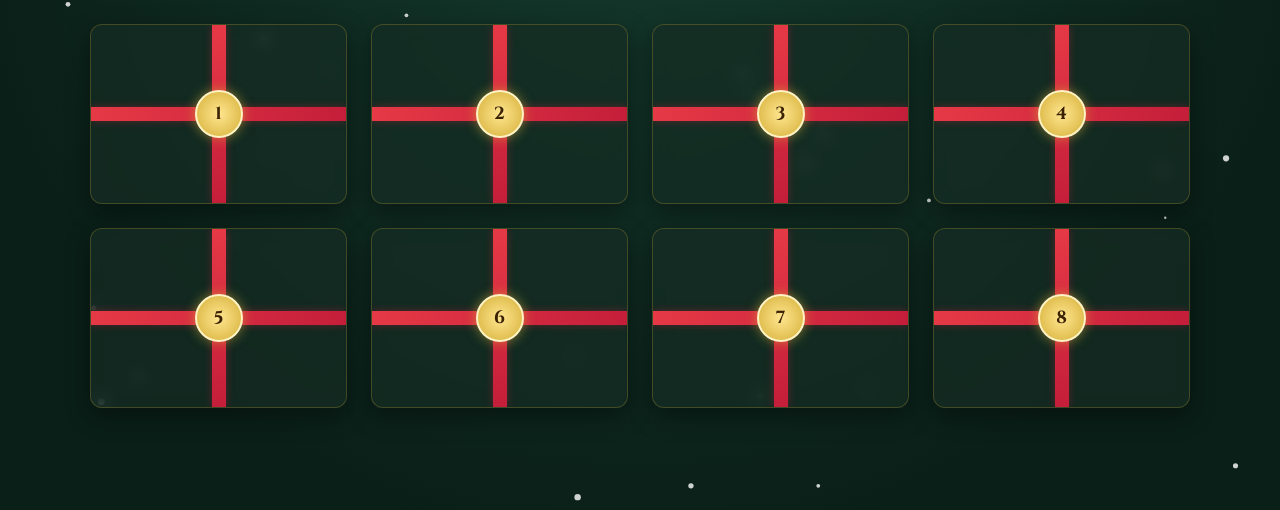
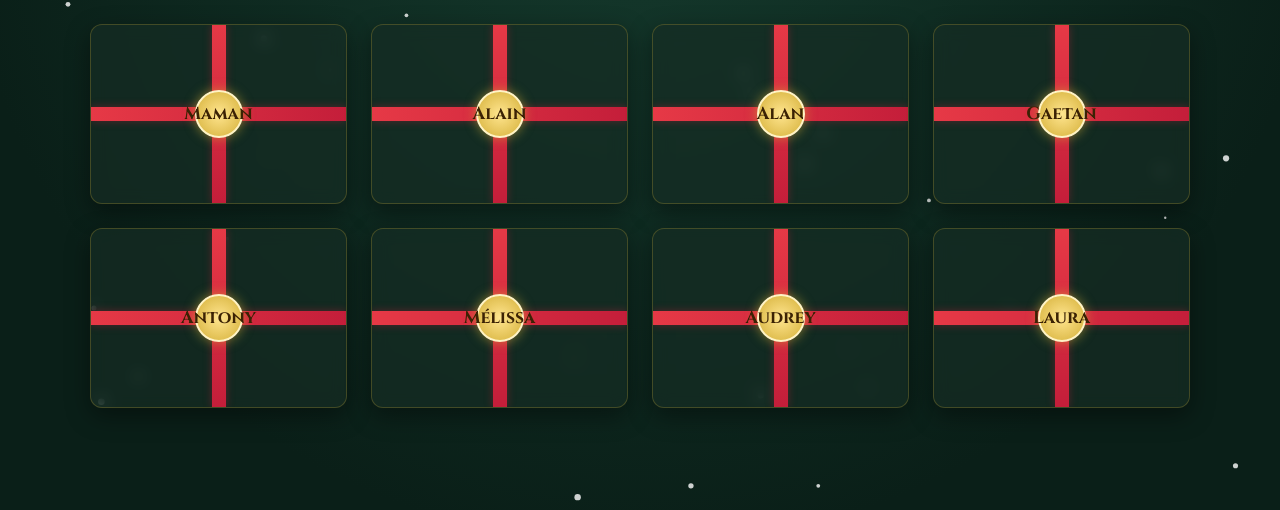
Before and after one commit to aleboudec/secret_santa, a plain HTML site: page index.html in a window 1280 px wide. Shown: the part 290-800 px from the top of the page. Drawn offline with Linux system fonts and the light colour scheme; a web font is replaced by a local one.

Commit message:
Update index.html

```diff
--- a/index.html
+++ b/index.html
@@ -162,14 +162,14 @@
   <div class="container">
     <h1>Secret Santa de la famille Le Boudec</h1>
     <div class="grid">
-      <div class="card" aria-label="Case 1"><span class="card-badge">1</span></div>
-      <div class="card" aria-label="Case 2"><span class="card-badge">2</span></div>
-      <div class="card" aria-label="Case 3"><span class="card-badge">3</span></div>
-      <div class="card" aria-label="Case 4"><span class="card-badge">4</span></div>
-      <div class="card" aria-label="Case 5"><span class="card-badge">5</span></div>
-      <div class="card" aria-label="Case 6"><span class="card-badge">6</span></div>
-      <div class="card" aria-label="Case 7"><span class="card-badge">7</span></div>
-      <div class="card" aria-label="Case 8"><span class="card-badge">8</span></div>
+      <div class="card" aria-label="Case 1"><span class="card-badge">Maman</span></div>
+      <div class="card" aria-label="Case 2"><span class="card-badge">Alain</span></div>
+      <div class="card" aria-label="Case 3"><span class="card-badge">Alan</span></div>
+      <div class="card" aria-label="Case 4"><span class="card-badge">Gaetan</span></div>
+      <div class="card" aria-label="Case 5"><span class="card-badge">Antony</span></div>
+      <div class="card" aria-label="Case 6"><span class="card-badge">Mélissa</span></div>
+      <div class="card" aria-label="Case 7"><span class="card-badge">Audrey</span></div>
+      <div class="card" aria-label="Case 8"><span class="card-badge">Laura</span></div>
     </div>
   </div>
 
```
